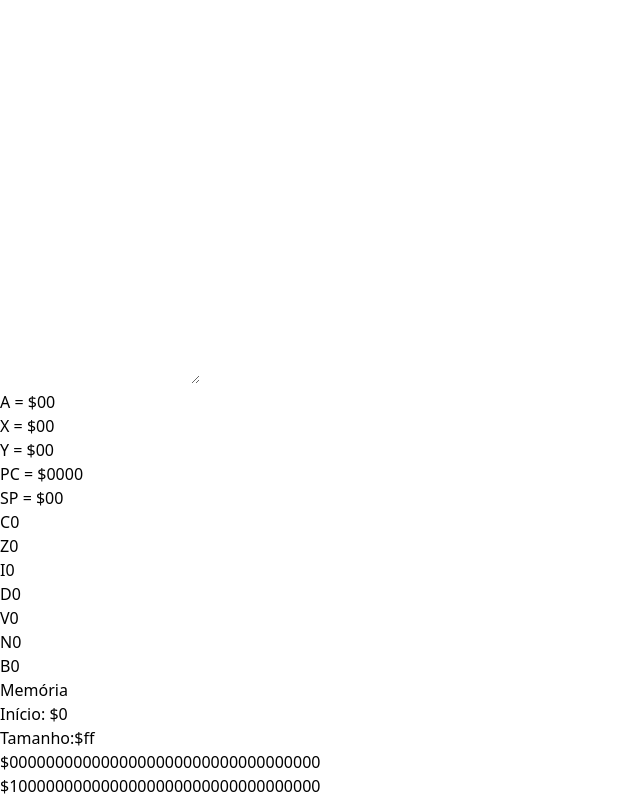
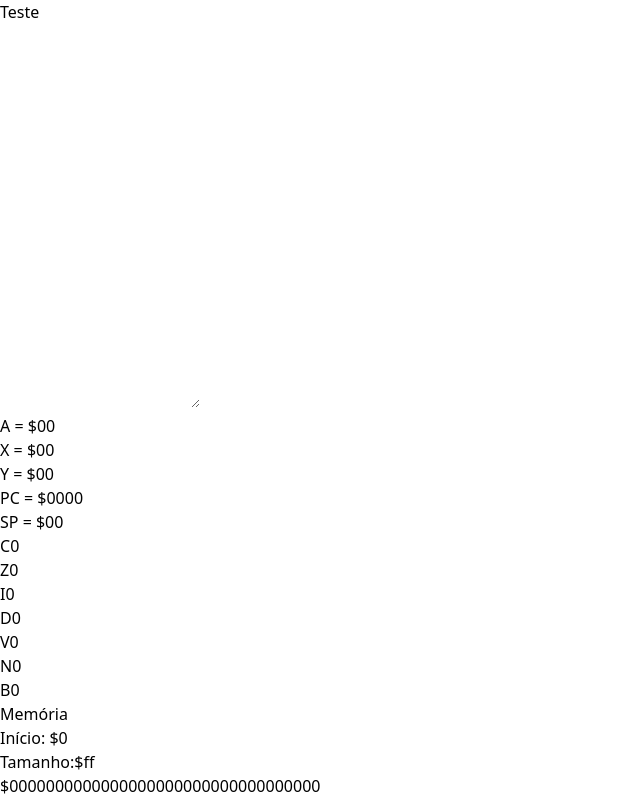
Before and after one commit to pedrohspires/6502-assembly-javascript, a React (Vite) app: page / in a window 1280 px wide. Shown: the top 800 px of the page, without its empty margins (0-640 px from the left). Built offline with nearby package versions, Linux system fonts and the light colour scheme.

Commit message:
Botão de teste e função coringa

```diff
--- a/src/App.tsx
+++ b/src/App.tsx
@@ -8,8 +8,13 @@ import { CpuType } from "./types/cpu";
 function App() {
     const [cpu, setCpu] = useState<CpuType>(cpuModel);
 
+    function handleTesteClick(){
+
+    }
+
     return (
         <div className="w-screen h-screen bg-gray-600 grid grid-cols-1 place-items-center">
+            <button onClick={() => handleTesteClick()}>Teste</button>
             <div className="grid grid-cols-2 gap-8">
                 <textarea className="w-72 rounded-md bg-gray-500 p-4 text-white" rows={16} />
 
```
